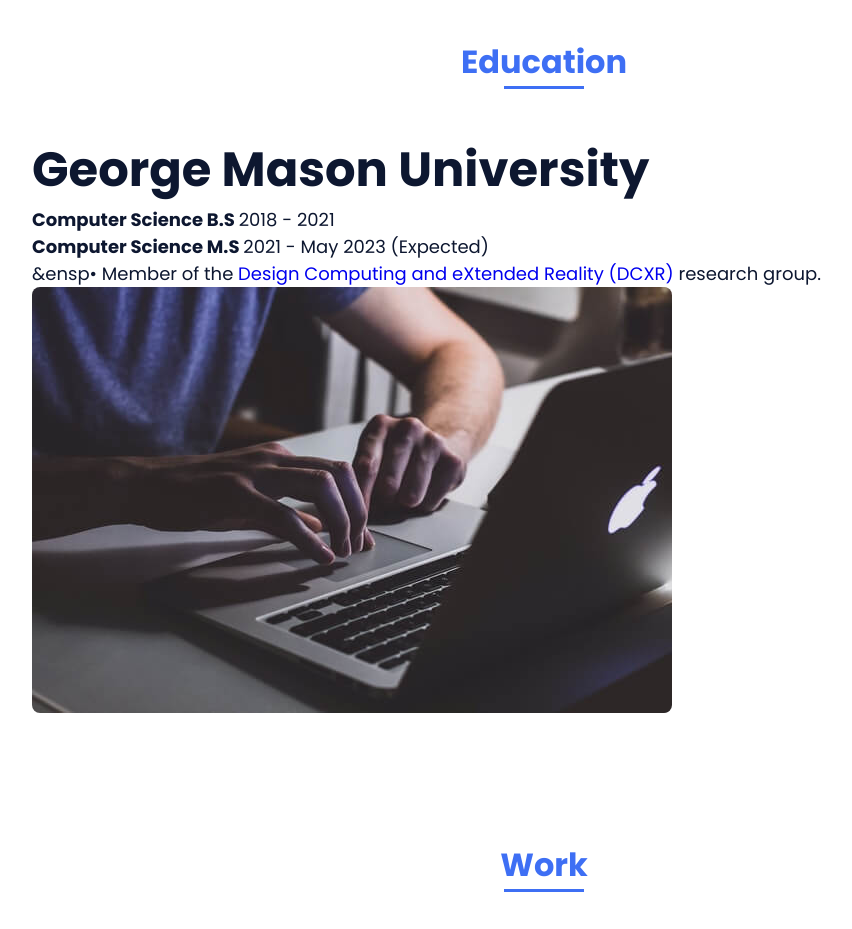
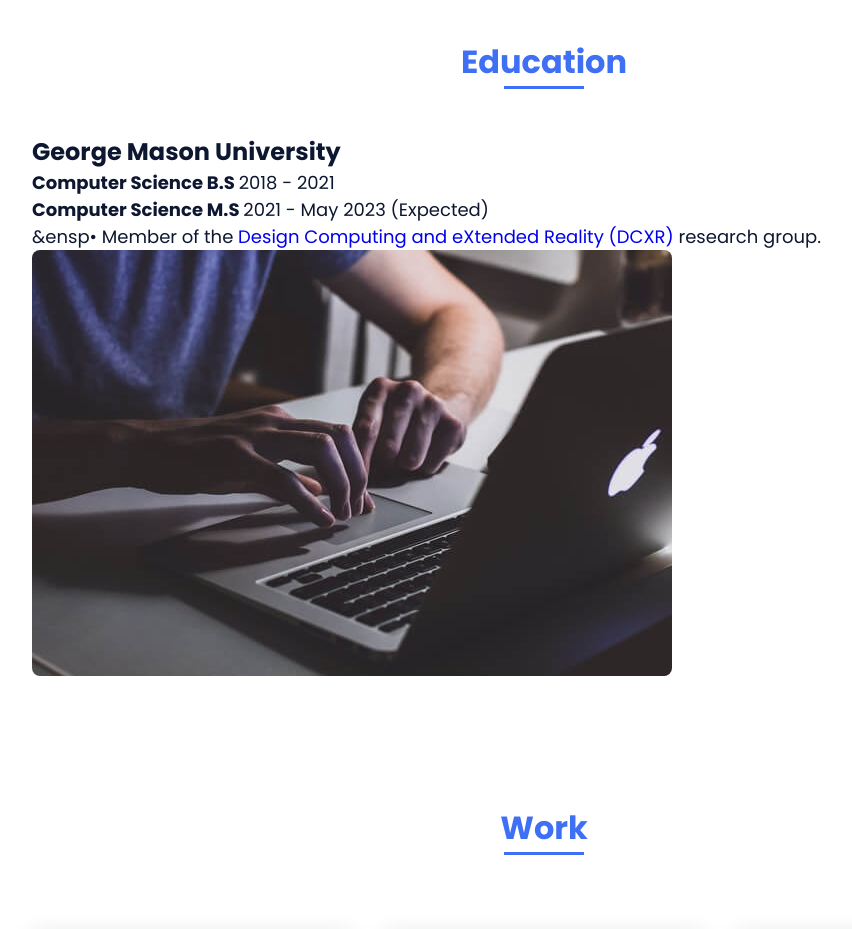
Before and after one commit to 06erdem/06erdem.github.io, a plain HTML site: page index.html in a window 1280 px wide. Shown: the part 1460-2389 px from the top of the page, without its empty margins (96-948 px from the left). Drawn offline with nearby package versions, Linux system fonts and the light colour scheme.

Commit message:
Update index.html

```diff
--- a/index.html
+++ b/index.html
@@ -84,7 +84,7 @@
 
                 <div class="education__container bd-grid">
                     <div>
-                        <h2 class="education__subtitle"><font size="+4">George Mason University</font></h2>
+                        <h2 class="education__subtitle"><font size="+2.5">George Mason University</font></h2>
                         <h2 class="education__subtitle"><font size="+1">Computer Science B.S <span style="font-weight:normal">  2018 - 2021</span></font></h2>
                         <h2 class="education__subtitle"><font size="+1">Computer Science M.S <span style="font-weight:normal">  2021 - May 2023 (Expected)</span></font></h2>
                         <p class="education__text"><font size="+1">&ensp• Member of the <a href="https://craigyuyu.github.io/home/group.html">Design Computing and eXtended Reality (DCXR)</a> research group.</font></p>
```
